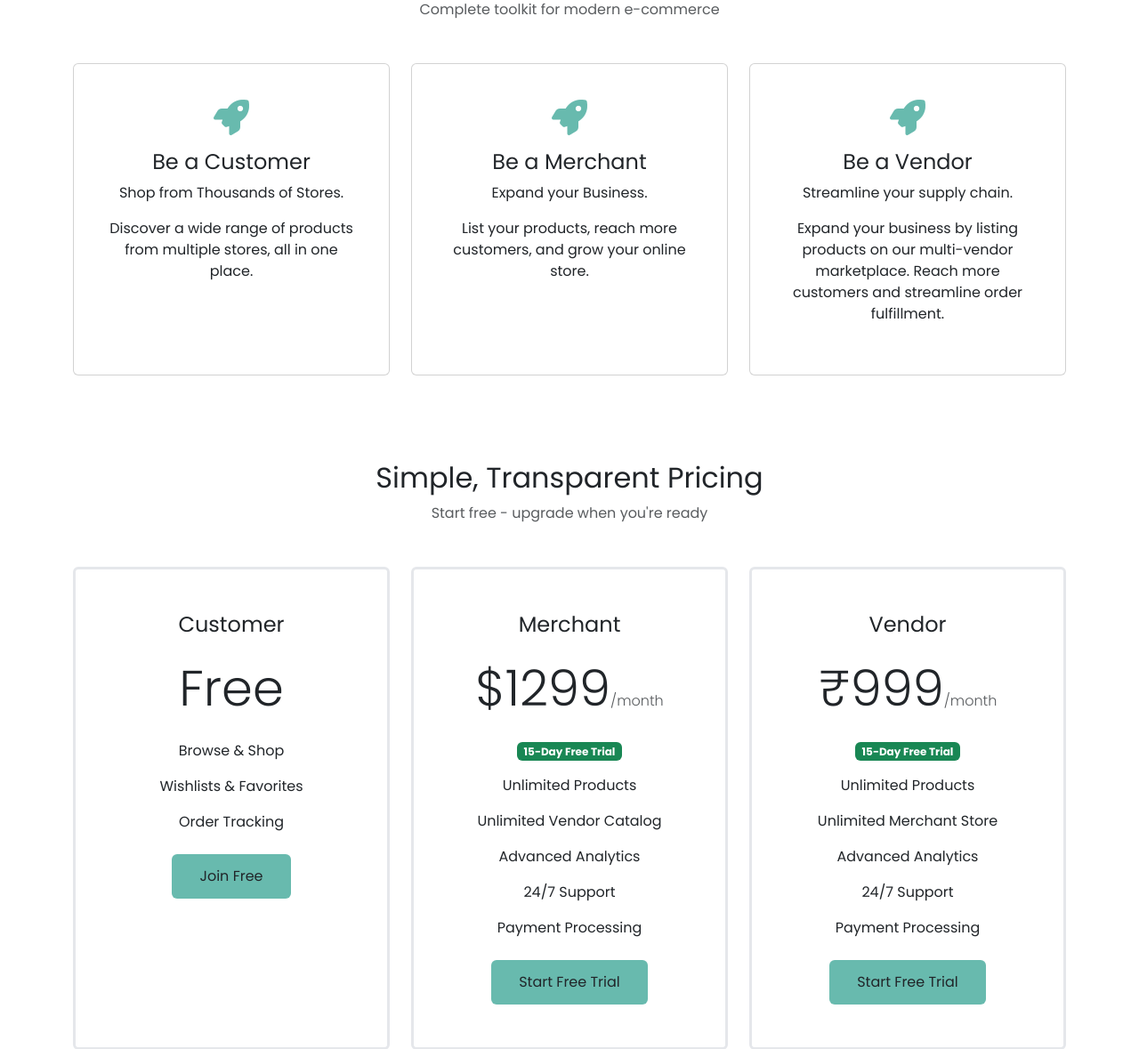
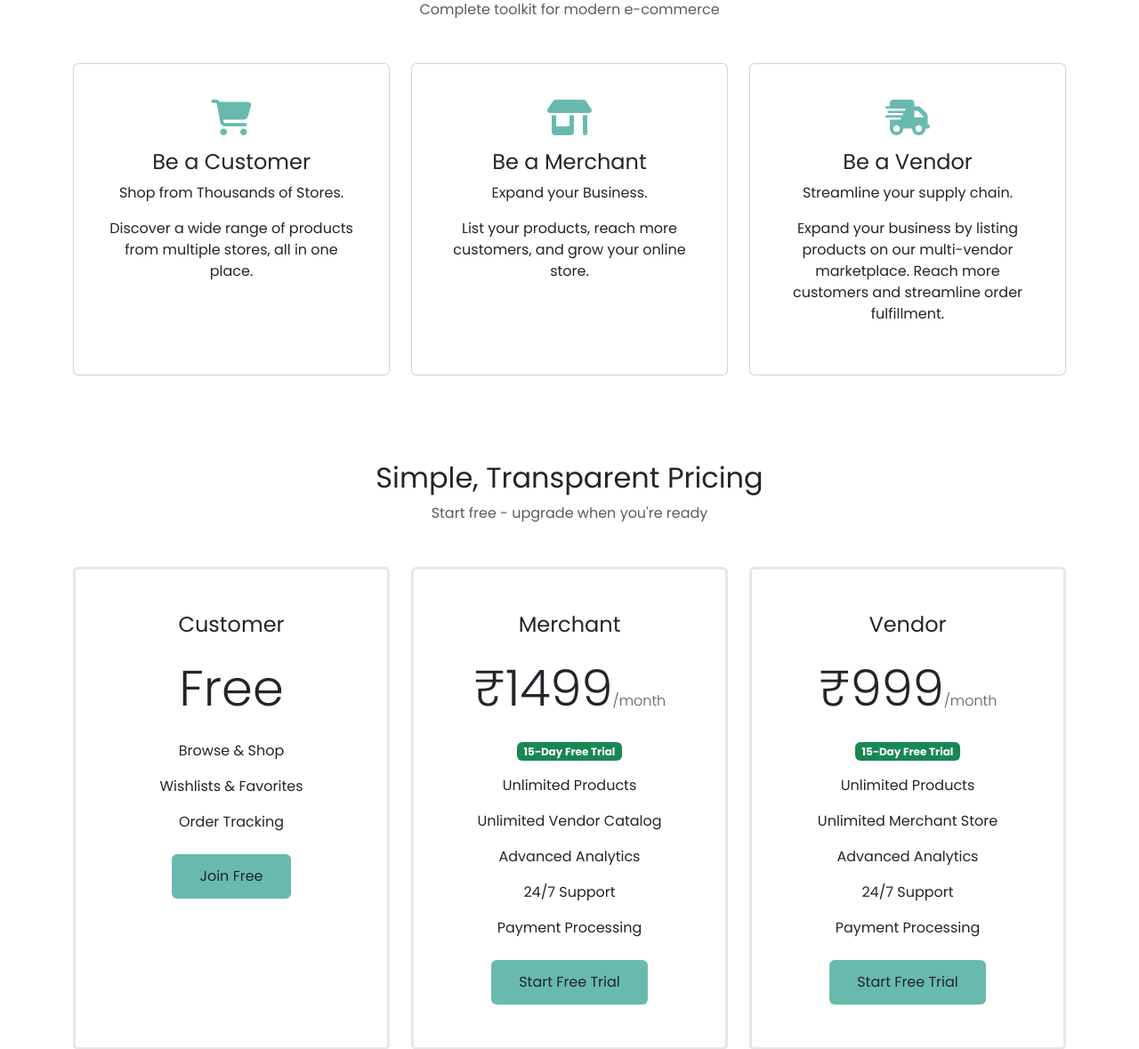
Before and after one commit to manjot-baj/DropShippingManagement, a Django app: page / in a window 1280 px wide. Shown: the part 615-1794 px from the top of the page at 89% size. Run offline with Django 5.2, Linux system fonts and the light colour scheme.

Commit message:
DSM-17 home ui changes

```diff
--- a/DripShopPro/templates/home.html
+++ b/DripShopPro/templates/home.html
@@ -188,7 +188,7 @@
                 <div class="col-md-4">
                     <div class="card feature-card h-100 p-4">
                         <div class="card-body">
-                            <i class="fas fa-rocket fs-1 mb-3" style="color: #68baae;"></i>
+                            <i class="fas fa-cart-shopping fs-1 mb-3" style="color: #68baae;"></i>
                             <h4>Be a Customer</h4>
                             <p>Shop from Thousands of Stores.</p>
                             <p></p> Discover a wide range of products from multiple stores,
@@ -201,7 +201,7 @@
                 <div class="col-md-4">
                     <div class="card feature-card h-100 p-4">
                         <div class="card-body">
-                            <i class="fas fa-rocket fs-1 mb-3" style="color: #68baae;"></i>
+                            <i class="fas fa-shop fs-1 mb-3" style="color: #68baae;"></i>
                             <h4>Be a Merchant</h4>
                             <p>Expand your Business.</p>
                             <p>List your products, reach more customers, and grow your online store.</p>
@@ -212,7 +212,7 @@
                 <div class="col-md-4">
                     <div class="card feature-card h-100 p-4">
                         <div class="card-body">
-                            <i class="fas fa-rocket fs-1 mb-3" style="color: #68baae;"></i>
+                            <i class="fas fa-truck-fast fs-1 mb-3" style="color: #68baae;"></i>
                             <h4>Be a Vendor</h4>
                             <p>Streamline your supply chain.</p>
                             <p>Expand your business by listing products on our multi-vendor marketplace. Reach more
@@ -255,7 +255,7 @@
                     <div class="card pricing-card pro h-100">
                         <div class="card-body text-center p-5">
                             <h4>Merchant</h4>
-                            <div class="display-4 my-4">$1299<span class="fs-6 text-muted">/month</span></div>
+                            <div class="display-4 my-4">₹1499<span class="fs-6 text-muted">/month</span></div>
                             <div class="badge bg-success mb-3">15-Day Free Trial</div>
                             <ul class="list-unstyled mb-4">
                                 <li class="mb-3">Unlimited Products</li>
```
